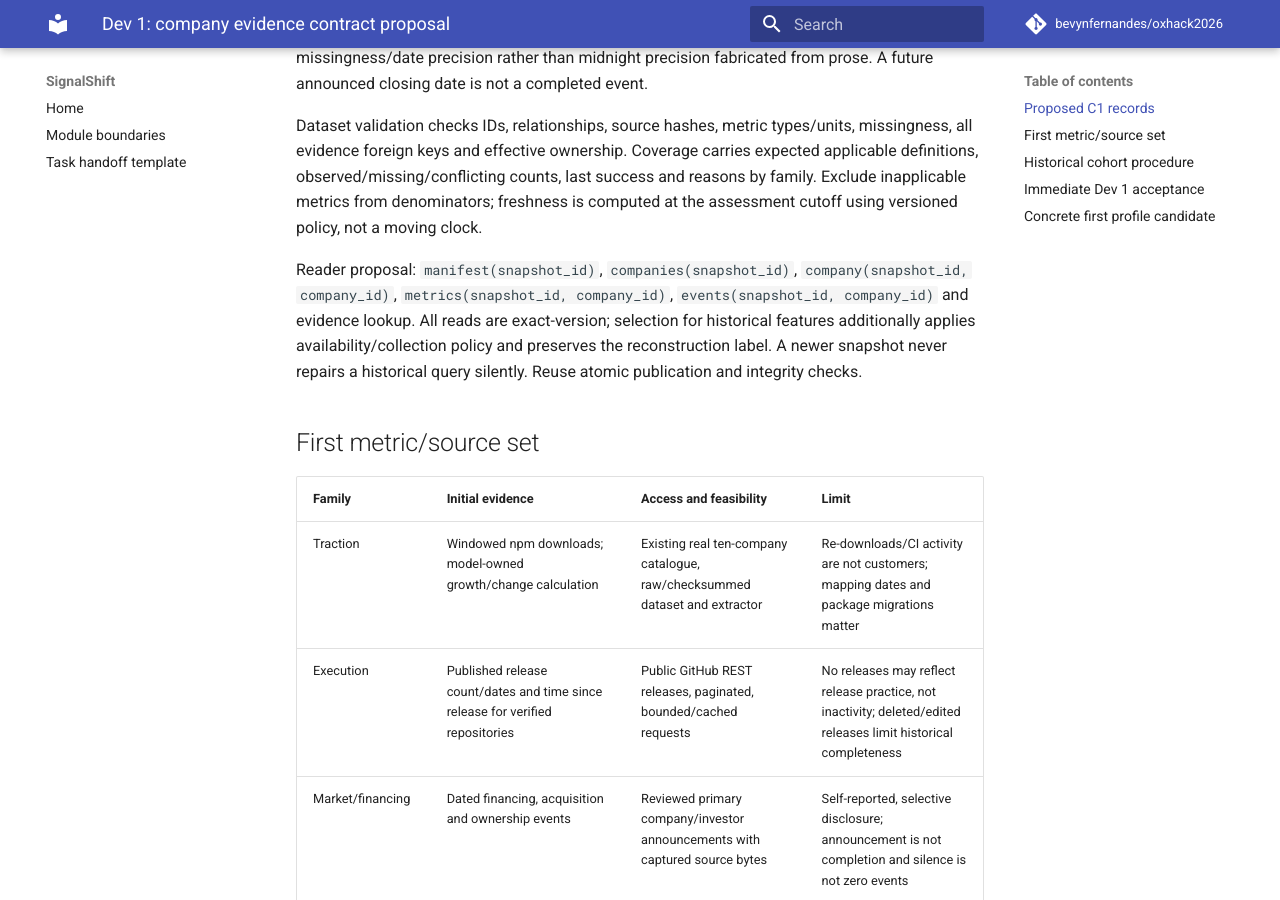
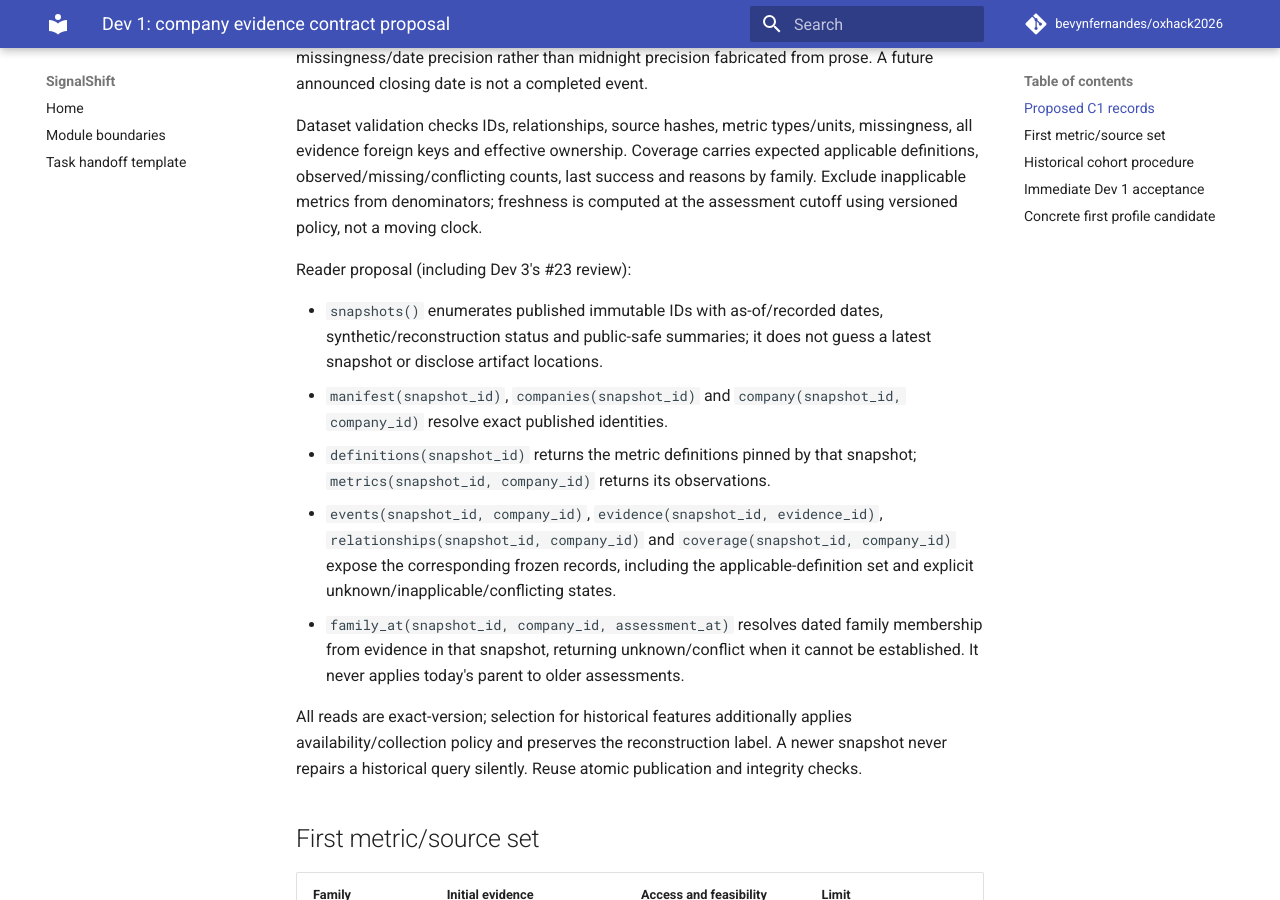
Before and after one commit to bevynfernandes/oxhack2026, an MkDocs documentation site: the page built from docs/workstreams/dev1/STARTUP_OUTLOOK.md, in a window 1280 px wide and 900 px high, scrolled down 1411 px. Built offline with MkDocs 1.6.1 and Material for MkDocs 9.7.7, drawn with Linux system fonts in a browser that asks for light colours; comment, search, counter and statistics services are not loaded.

Commit message:
Clarify company reader and historical family contract

```diff
--- a/docs/workstreams/dev1/STARTUP_OUTLOOK.md
+++ b/docs/workstreams/dev1/STARTUP_OUTLOOK.md
@@ -41,9 +41,24 @@ expected applicable definitions, observed/missing/conflicting counts, last succe
 and reasons by family. Exclude inapplicable metrics from denominators; freshness
 is computed at the assessment cutoff using versioned policy, not a moving clock.
 
-Reader proposal: `manifest(snapshot_id)`, `companies(snapshot_id)`,
-`company(snapshot_id, company_id)`, `metrics(snapshot_id, company_id)`,
-`events(snapshot_id, company_id)` and evidence lookup. All reads are exact-version;
+Reader proposal (including Dev 3's #23 review):
+
+- `snapshots()` enumerates published immutable IDs with as-of/recorded dates,
+  synthetic/reconstruction status and public-safe summaries; it does not guess a
+  latest snapshot or disclose artifact locations.
+- `manifest(snapshot_id)`, `companies(snapshot_id)` and
+  `company(snapshot_id, company_id)` resolve exact published identities.
+- `definitions(snapshot_id)` returns the metric definitions pinned by that
+  snapshot; `metrics(snapshot_id, company_id)` returns its observations.
+- `events(snapshot_id, company_id)`, `evidence(snapshot_id, evidence_id)`,
+  `relationships(snapshot_id, company_id)` and `coverage(snapshot_id, company_id)`
+  expose the corresponding frozen records, including the applicable-definition
+  set and explicit unknown/inapplicable/conflicting states.
+- `family_at(snapshot_id, company_id, assessment_at)` resolves dated family
+  membership from evidence in that snapshot, returning unknown/conflict when it
+  cannot be established. It never applies today's parent to older assessments.
+
+All reads are exact-version;
 selection for historical features additionally applies availability/collection
 policy and preserves the reconstruction label. A newer snapshot never repairs a
 historical query silently. Reuse atomic publication and integrity checks.
```
